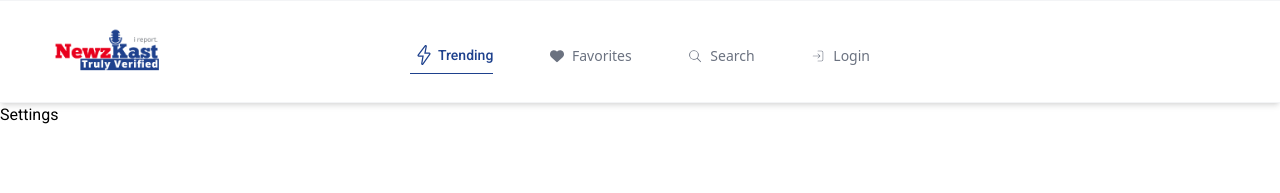
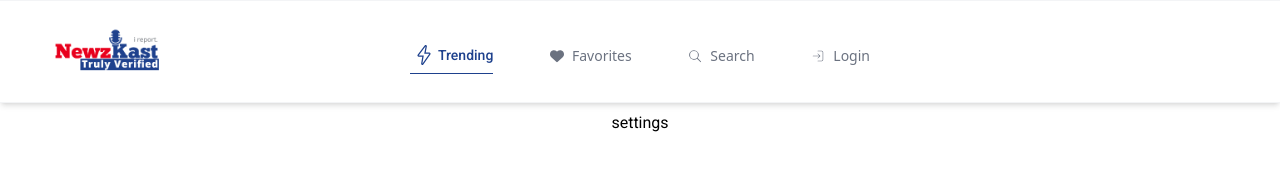
Before and after one commit to pilentboy/NewzCast, a React (Create React App) app: page /newzcast/settings in a window 1280 px wide. Shown: the top 193 px of the page. Built offline with nearby package versions, Linux system fonts and the light colour scheme.

Commit message:
add homeContainer to all current pages

```diff
--- a/src/App.js
+++ b/src/App.js
@@ -30,9 +30,9 @@ function App() {
 						<Route path='/newzcast' element={<NewzNav />} >
 							<Route index element={<Trending />} />
 							<Route path='profile' element={<Profile />} />
+							<Route path='settings' element={<Settings />} />
 							<Route path='favorites' element={<Favorites />} />
 							<Route path='search' element={<Search />} />
-							<Route path='settings' element={<Settings />} />
 						</Route>
 
 
--- a/src/components/home/HomeNav.jsx
+++ b/src/components/home/HomeNav.jsx
@@ -24,9 +24,11 @@ function HomeNav() {
     const { userInfo, userDBJsonInfo, handleUserAuth } = useContext(LoginContext)
 
     const [optionBoxDisplay, setOptionBoxDisplay] = useState(false)
+
     const optionBoxItems = [
         'Profile', 'Settings'
     ]
+
 
 
     const logOutUser = async () => {
--- a/src/pages/Search.jsx
+++ b/src/pages/Search.jsx
@@ -1,7 +1,10 @@
+import HomeContainer from "../components/home/HomeContainer"
 
 function Search() {
   return (
-    <div>Search</div>
+    <HomeContainer>
+      <h1>search</h1>
+    </HomeContainer>
   )
 }
 
--- a/src/pages/Settings.jsx
+++ b/src/pages/Settings.jsx
@@ -1,7 +1,10 @@
+import HomeContainer from "../components/home/HomeContainer"
 
 function Settings() {
   return (
-    <div>Settings</div>
+    <HomeContainer>
+      <h1>settings</h1>
+    </HomeContainer>
   )
 }
 
--- a/src/pages/favorites.jsx
+++ b/src/pages/favorites.jsx
@@ -1,11 +1,12 @@
+import HomeContainer from "../components/home/HomeContainer"
 
 
 const Favorites = () => {
 
     return (
-        <>
-            <h1>Favorites</h1>
-        </>
+        <HomeContainer>
+            <h1>Favorite</h1>
+        </HomeContainer>
     )
 }
 
--- a/src/pages/profile.jsx
+++ b/src/pages/profile.jsx
@@ -12,6 +12,7 @@ import { useState, useContext } from "react"
 import { LoginContext } from "../context/LoginContext"
 import ModalContainer from "../components/modal/ModalContainer"
 import ProfileActivityList from "../components/modal/ProfileActivityList"
+import { Outlet } from "react-router-dom"
 
 
 const Profile = () => {
@@ -27,7 +28,8 @@ const Profile = () => {
 
 
     return (
-        // user's profile box -- some info about user
+        <>
+        {/* user's profile box -- some info about user */}
             <HomeContainer>
 
                 {
@@ -94,6 +96,8 @@ const Profile = () => {
                 <PostWrapper favorite={[favorite, setFavorite]} like={[like2, setLike2]} />
             </HomeContainer>
 
+        </>
+
     )
 }
 
```
Lines whose indentation alone changed are shown as unchanged.
